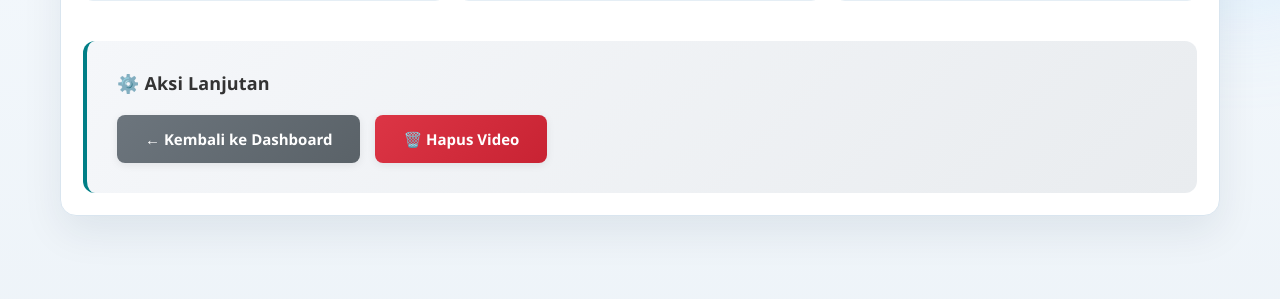
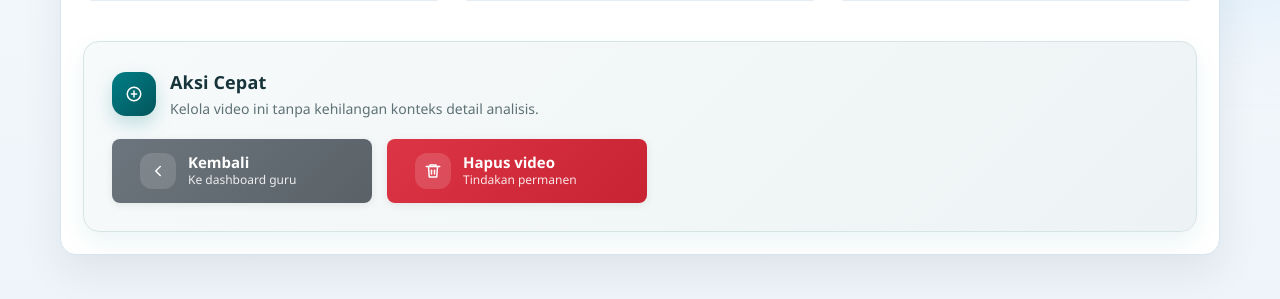
Before and after one commit to reynaldabnerr/classroom-activity-monitoring-system, a Django app: template templates/teacher/submission_detail.html in a window 1280 px wide. Shown: the part 410-709 px from the top of the page. Run offline with Django 5.2, Linux system fonts and the light colour scheme; the template is opened without the code that fills it, so the values that code supplies are empty.

Commit message:
Enhance action section with new header and improved button layout for video management

```diff
--- a/templates/teacher/submission_detail.html
+++ b/templates/teacher/submission_detail.html
@@ -52,13 +52,45 @@
 
     <!-- Action Buttons -->
     <div class="action-section">
-        <h3>⚙️ Aksi Lanjutan</h3>
+        <div class="action-header">
+            <div class="action-badge" aria-hidden="true">
+                <svg viewBox="0 0 24 24" fill="none" stroke="currentColor" stroke-width="2" stroke-linecap="round" stroke-linejoin="round">
+                    <circle cx="12" cy="12" r="9"></circle>
+                    <path d="M12 8v8"></path>
+                    <path d="M8.5 12h7"></path>
+                </svg>
+            </div>
+            <div>
+                <h3>Aksi Cepat</h3>
+                <p>Kelola video ini tanpa kehilangan konteks detail analisis.</p>
+            </div>
+        </div>
         <div class="action-buttons">
             <a href="{% url 'teacher-dashboard' %}" class="btn btn-secondary">
-                ← Kembali ke Dashboard
+                <span class="btn-icon" aria-hidden="true">
+                    <svg viewBox="0 0 24 24" fill="none" stroke="currentColor" stroke-width="2" stroke-linecap="round" stroke-linejoin="round">
+                        <path d="M15 18l-6-6 6-6"></path>
+                    </svg>
+                </span>
+                <span class="btn-text">
+                    <span class="btn-title">Kembali</span>
+                    <span class="btn-subtitle">Ke dashboard guru</span>
+                </span>
             </a>
             <a href="{% url 'teacher-delete-submission' submission.id %}" class="btn btn-danger">
-                🗑️ Hapus Video
+                <span class="btn-icon" aria-hidden="true">
+                    <svg viewBox="0 0 24 24" fill="none" stroke="currentColor" stroke-width="2" stroke-linecap="round" stroke-linejoin="round">
+                        <path d="M3 6h18"></path>
+                        <path d="M8 6V4h8v2"></path>
+                        <path d="M6 6l1 14h10l1-14"></path>
+                        <path d="M10 11v5"></path>
+                        <path d="M14 11v5"></path>
+                    </svg>
+                </span>
+                <span class="btn-text">
+                    <span class="btn-title">Hapus video</span>
+                    <span class="btn-subtitle">Tindakan permanen</span>
+                </span>
             </a>
         </div>
     </div>
@@ -67,17 +99,50 @@
 <style>
     .action-section {
         margin-top: 40px;
-        padding: 30px;
-        background: linear-gradient(135deg, #f5f7fa 0%, #e9ecef 100%);
-        border-radius: 12px;
-        border-left: 4px solid #007e86;
+        padding: 28px;
+        background: linear-gradient(135deg, #f7fafb 0%, #edf3f4 100%);
+        border-radius: 16px;
+        border: 1px solid #d7e4e6;
+        box-shadow: 0 10px 24px rgba(0, 126, 134, 0.08);
     }
 
-    .action-section h3 {
-        color: #333;
-        margin: 0 0 20px 0;
+    .action-header {
+        display: flex;
+        align-items: center;
+        gap: 14px;
+        margin-bottom: 20px;
+    }
+
+    .action-badge {
+        width: 44px;
+        height: 44px;
+        border-radius: 14px;
+        background: linear-gradient(135deg, #007e86 0%, #04555c 100%);
+        color: white;
+        display: grid;
+        place-items: center;
+        flex: 0 0 auto;
+        box-shadow: 0 8px 18px rgba(0, 126, 134, 0.22);
+    }
+
+    .action-badge svg,
+    .btn-icon svg {
+        width: 18px;
+        height: 18px;
+    }
+
+    .action-header h3 {
+        color: #17343a;
+        margin: 0;
         font-size: 18px;
         font-weight: 700;
+    }
+
+    .action-header p {
+        margin: 4px 0 0 0;
+        color: #5e7175;
+        font-size: 14px;
+        line-height: 1.5;
     }
 
     .action-buttons {
@@ -97,10 +162,12 @@
         font-size: 15px;
         display: inline-flex;
         align-items: center;
-        gap: 10px;
+        gap: 12px;
         box-shadow: 0 2px 8px rgba(0, 0, 0, 0.08);
         position: relative;
         overflow: hidden;
+        text-align: left;
+        min-width: 260px;
     }
 
     .btn::before {
@@ -122,6 +189,35 @@
     .btn > * {
         position: relative;
         z-index: 1;
+    }
+
+    .btn-icon {
+        width: 36px;
+        height: 36px;
+        border-radius: 12px;
+        display: grid;
+        place-items: center;
+        flex: 0 0 auto;
+        background: rgba(255, 255, 255, 0.14);
+    }
+
+    .btn-text {
+        display: flex;
+        flex-direction: column;
+        gap: 2px;
+    }
+
+    .btn-title {
+        font-size: 15px;
+        font-weight: 700;
+        line-height: 1.2;
+    }
+
+    .btn-subtitle {
+        font-size: 12px;
+        line-height: 1.2;
+        opacity: 0.88;
+        font-weight: 500;
     }
 
     .btn-secondary {
@@ -155,6 +251,10 @@
     }
 
     @media (max-width: 600px) {
+        .action-header {
+            align-items: flex-start;
+        }
+
         .action-buttons {
             flex-direction: column;
         }
@@ -162,6 +262,7 @@
         .btn {
             justify-content: center;
             width: 100%;
+            min-width: 0;
         }
     }
 
```
